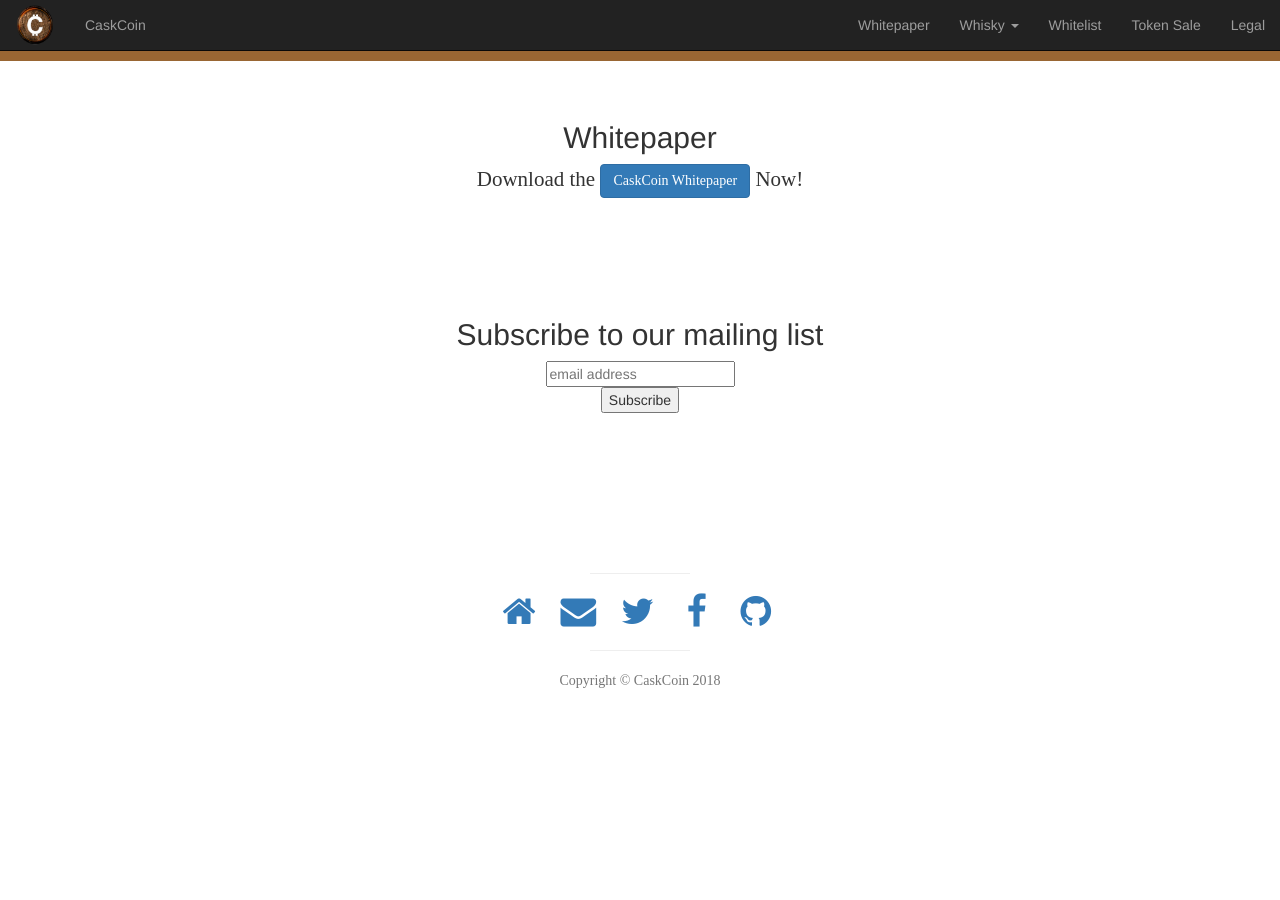
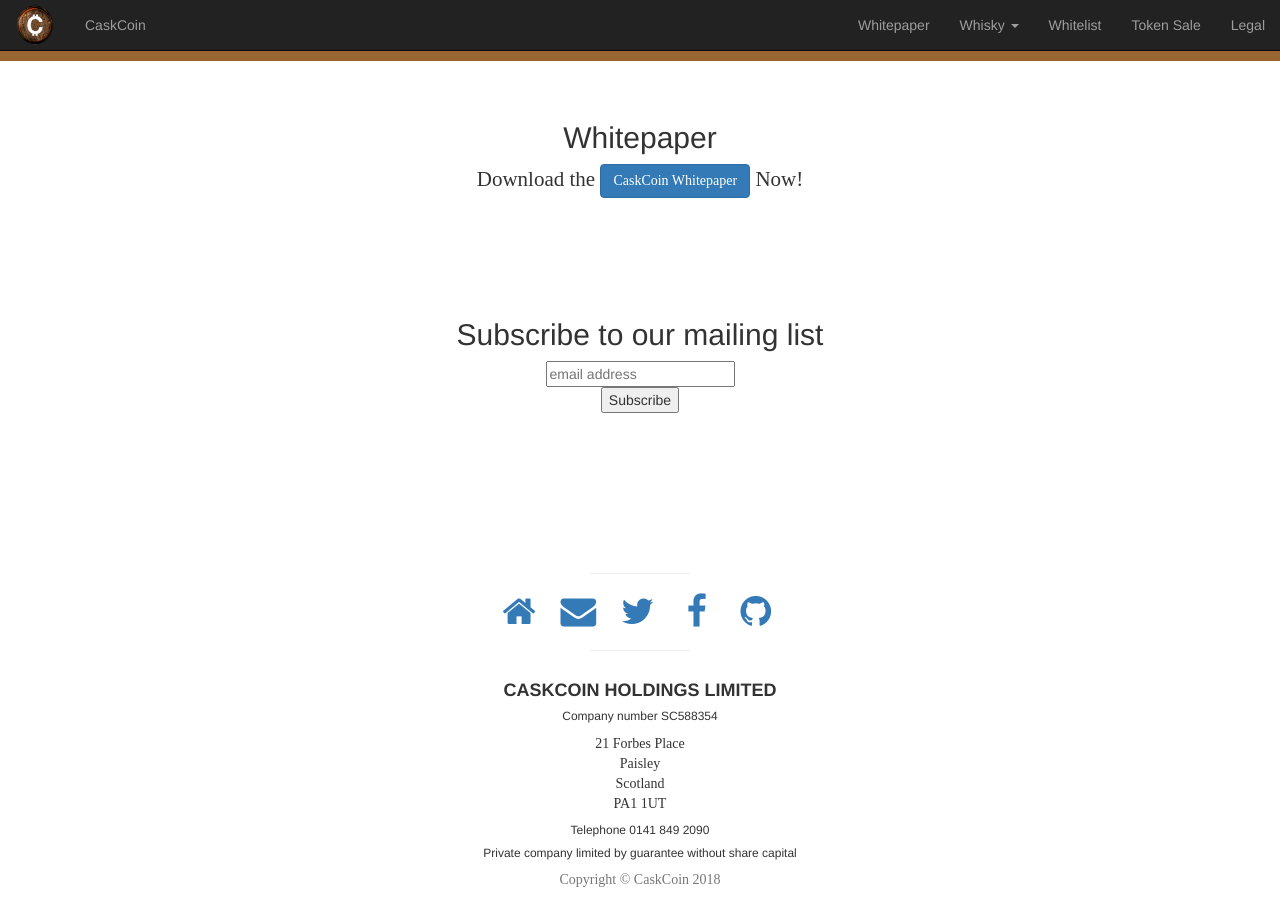
Before and after one commit to CaskCoin/caskcoin.github.io, a Jekyll site: the page built from pages/home.md, in a window 1280 px wide and 900 px high, scrolled down 2005 px. Built offline with Jekyll 4.4.1, drawn with Linux system fonts in a browser that asks for light colours; some web fonts are replaced; comment, search, counter and statistics services are not loaded; before the commit the page ends 2706 px from its top, so only the background shows below that.

Commit message:
add address and contact details to footer

```diff
--- a/_config.yml
+++ b/_config.yml
@@ -15,6 +15,15 @@ twitter_username: CaskCoin
 github_username: CaskCoin
 copyright: CaskCoin
 
+contact:
+  name: CASKCOIN HOLDINGS LIMITED
+  company_number: SC588354
+  locality: 21 Forbes Place
+  region: Paisley
+  postal_code: PA1 1UT
+  country_name: Scotland
+  phone: 0141 849 2090
+
 # Google Analytics
 google_tracking_id: UA-112518593-1
 
--- a/_includes/footer.html
+++ b/_includes/footer.html
@@ -14,6 +14,24 @@
 
         <hr class="small">
 
+        <div class="container col-sm-12 text-center small">
+
+          <h4><strong><span property="name">{{ site.contact.name }}</span></strong></h4>
+          <h6>Company number {{ site.contact.company_number }}</h6>
+          <div property="address" vocab="http://schema.org/" typeof="PostalAddress">
+            <p>
+              <span property="addressLocality">{{ site.contact.locality }}</span><br>
+              <span property="addressRegion">{{ site.contact.region }}</span><br>
+              <span property="addressCountry">{{ site.contact.country_name }}</span><br>
+              <span property="postalCode">{{ site.contact.postal_code }}</span><br>
+            </p>
+          </div>
+          <h6>Telephone {{ site.contact.phone }}</h6>
+          <h6>Private company limited by guarantee without share capital</h6>
+        </div>
+
+        <hr class="small">
+
         <p class="text-muted">Copyright &copy; {{ site.copyright }} {{ site.time | date: '%Y' }}</p>
 
       </div>
```
